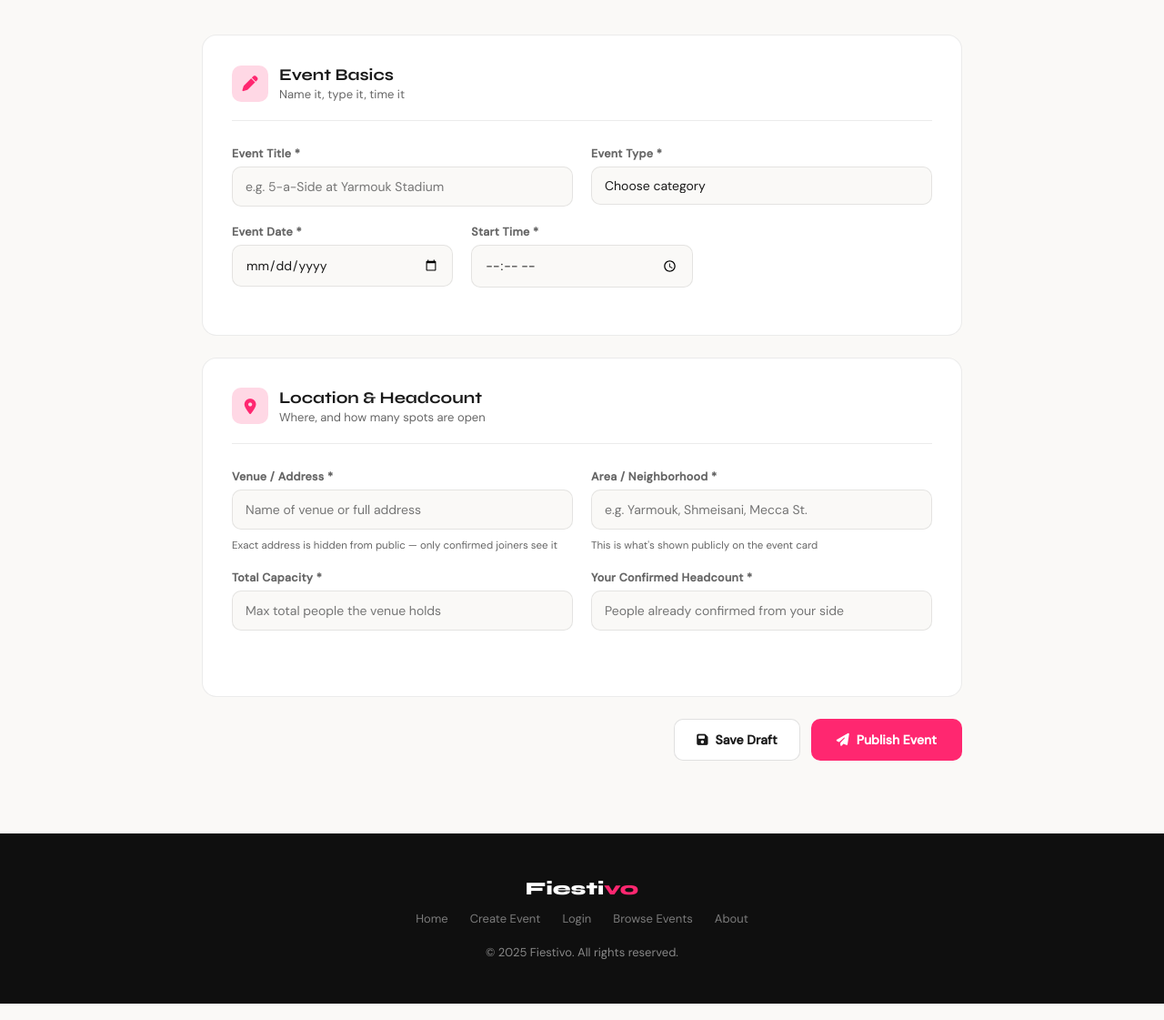
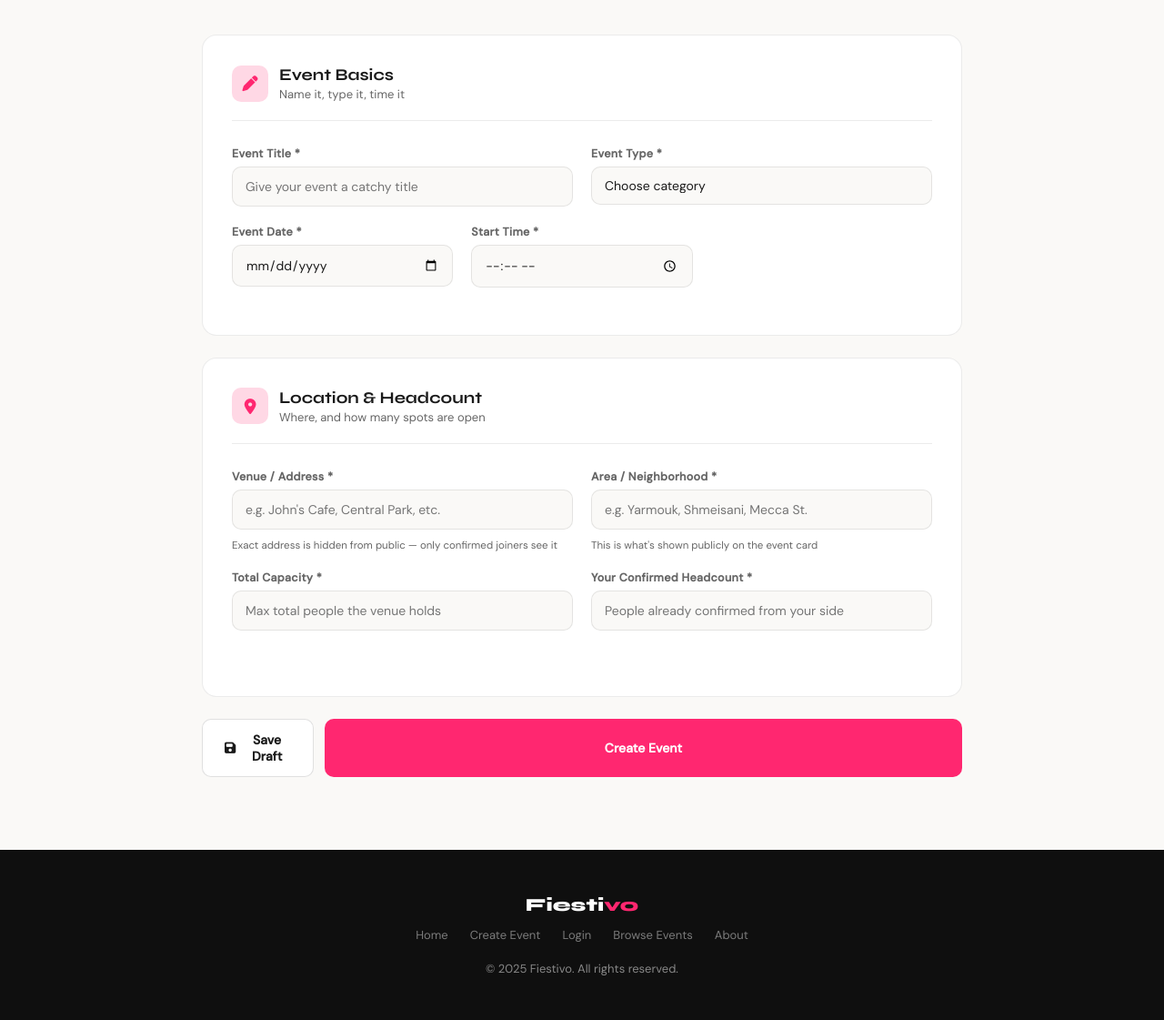
Before and after one commit to hasanshinnar/Fiestivo_Alpha, a Flask app: page /CreateEvent in a window 1280 px wide. Shown: the part 229-1350 px from the top of the page at 91% size. Run offline with Flask 3, Linux system fonts and the light colour scheme.

Commit message:
Added Flask Forms to the creat.html file

```diff
--- a/Fiestivo/__init__.py
+++ b/Fiestivo/__init__.py
@@ -1,5 +1,7 @@
 from flask import Flask, render_template, redirect, url_for, request
 
 app = Flask(__name__)
-
+app.config["SECRET_KEY"] = "2f3c1ea789e0b9ea645e6d92"
+from Fiestivo import database
+from Fiestivo import forms
 from Fiestivo import routes
--- a/Fiestivo/forms.py
+++ b/Fiestivo/forms.py
@@ -1,14 +1,47 @@
 from flask_wtf import FlaskForm
-from wtforms import StringField, IntegerField, DateField, TimeField, SubmitField
+from wtforms import (
+    StringField,
+    IntegerField,
+    DateField,
+    TimeField,
+    SubmitField,
+    SelectField,
+)
+from wtforms.validators import DataRequired, NumberRange
 
 
 class EventForm(FlaskForm):
-    title = StringField(label="Event Title")
-    event_type = StringField(label="Event Type")
-    date = DateField(label="Event Date")
-    time = TimeField(label="Start Time")
-    venue = StringField(label="Venue")
-    area = StringField(label="Area")
-    total_capacity = IntegerField(label="Total Capacity")
-    confirmed_count = IntegerField(label="Confirmed Count")
+    title = StringField(label="Event Title", validators=[DataRequired()])
+
+    event_type = SelectField(
+        label="Event Type",
+        validators=[DataRequired()],
+        choices=[
+            ("", "Choose category"),
+            ("football", "⚽ Football"),
+            ("padel", "🎾 Padel"),
+            ("basketball", "🏀 Basketball"),
+            ("mafia", "🃏 Mafia / Card Games"),
+            ("dinner", "🍽️ Hash w Nash (Lunch/Dinner)"),
+            ("chalet", "🏖️ Chalet / Pool Day"),
+            ("gaming", "🎮 Gaming Night (PlayStation)"),
+            ("hiking", "🏔️ Hiking / Nature Trip"),
+            ("roadtrip", "🚗 Road Trip"),
+            ("bowling", "🎳 Bowling Night"),
+            ("paintball", "🎯 Paintball / Laser Tag"),
+            ("cinema", "🎬 Cinema Outing"),
+            ("other", "Other"),
+        ],
+    )
+
+    date = DateField(label="Event Date", validators=[DataRequired()])
+    time = TimeField(label="Start Time", validators=[DataRequired()])
+    venue = StringField(label="Venue", validators=[DataRequired()])
+    area = StringField(label="Area", validators=[DataRequired()])
+    total_capacity = IntegerField(
+        label="Total Capacity", validators=[DataRequired(), NumberRange(min=2, max=100)]
+    )
+    confirmed_count = IntegerField(
+        label="Confirmed Count", validators=[NumberRange(min=0)]
+    )
     submit = SubmitField(label="Create Event")
--- a/Fiestivo/routes.py
+++ b/Fiestivo/routes.py
@@ -1,6 +1,7 @@
 from flask import render_template, redirect, url_for, request
 from Fiestivo import app
 from Fiestivo import database
+from Fiestivo.forms import EventForm
 
 
 @app.route("/")
@@ -13,34 +14,8 @@ def login():
     return render_template("login.html")
 
 
-@app.route("/CreateEvent", methods=["GET", "POST"])
+@app.route("/CreateEvent")
 def create_event():
-    if request.method == "POST":
-        title = request.form.get("title")
-        event_type = request.form.get("event_type")
-        date = request.form.get("date")
-        time = request.form.get("time")
-        venue = request.form.get("venue")
-        area = request.form.get("area")
-        total_capacity = int(request.form.get("total_capacity"))
-        confirmed_count = int(request.form.get("confirmed_count") or 0)
+    form = EventForm()
 
-        spots_open = total_capacity - confirmed_count
-
-        database.insert_event(
-            (
-                title,
-                event_type,
-                date,
-                time,
-                venue,
-                area,
-                total_capacity,
-                confirmed_count,
-                spots_open,
-            )
-        )
-
-        return redirect(url_for("home_page"))
-
-    return render_template("creat.html")
+    return render_template("creat.html", forms=form)
--- a/Fiestivo/templates/creat.html
+++ b/Fiestivo/templates/creat.html
@@ -420,7 +420,6 @@
   </div>
 
   <form action="/CreateEvent" method="post">
-    <!-- EVENT BASICS -->
     <div class="form-section">
       <div class="sec-header">
         <div class="sec-icon"><i class="fas fa-pen"></i></div>
@@ -433,37 +432,22 @@
       <div class="form-row">
         <div class="form-group">
           <label>Event Title *</label>
-          <input type="text" name="title" placeholder="e.g. 5-a-Side at Yarmouk Stadium" required />
+          {{forms.title(class="form-control", placeholder="Give your event a catchy title")}}
         </div>
         <div class="form-group">
           <label>Event Type *</label>
-          <select name="event_type" required>
-            <option value="">Choose category</option>
-            <option value="football">⚽ Football</option>
-            <option value="padel">🎾 Padel</option>
-            <option value="basketball">🏀 Basketball</option>
-            <option value="mafia">🃏 Mafia / Card Games</option>
-            <option value="dinner">🍽️ Hash w Nash (Lunch/Dinner)</option>
-            <option value="chalet">🏖️ Chalet / Pool Day</option>
-            <option value="gaming">🎮 Gaming Night (PlayStation)</option>
-            <option value="hiking">🏔️ Hiking / Nature Trip</option>
-            <option value="roadtrip">🚗 Road Trip</option>
-            <option value="bowling">🎳 Bowling Night</option>
-            <option value="paintball">🎯 Paintball / Laser Tag</option>
-            <option value="cinema">🎬 Cinema Outing</option>
-            <option value="other">Other</option>
-          </select>
+          {{forms.event_type(class="form-control")}}
         </div>
       </div>
 
       <div class="form-row thirds">
         <div class="form-group">
           <label>Event Date *</label>
-          <input type="date" name="date" required />
+          {{forms.date(class="form-control")}}
         </div>
         <div class="form-group">
           <label>Start Time *</label>
-          <input type="time" name="time" required />
+          {{forms.time(class="form-control")}}
         </div>
       </div>
     </div>
@@ -481,12 +465,12 @@
       <div class="form-row">
         <div class="form-group">
           <label>Venue / Address *</label>
-          <input type="text" name="venue" placeholder="Name of venue or full address" required />
+          {{forms.venue(class="form-control", placeholder="e.g. John's Cafe, Central Park, etc.")}}
           <span class="helper">Exact address is hidden from public — only confirmed joiners see it</span>
         </div>
         <div class="form-group">
           <label>Area / Neighborhood *</label>
-          <input type="text" name="area" placeholder="e.g. Yarmouk, Shmeisani, Mecca St." required />
+          {{forms.area(class="form-control", placeholder="e.g. Yarmouk, Shmeisani, Mecca St.", required=True)}}
           <span class="helper">This is what's shown publicly on the event card</span>
         </div>
       </div>
@@ -494,11 +478,11 @@
       <div class="form-row">
         <div class="form-group">
           <label>Total Capacity *</label>
-          <input type="number" name="total_capacity" placeholder="Max total people the venue holds" min="2" required />
+          {{forms.total_capacity(class="form-control", placeholder="Max total people the venue holds", min="2", required=True)}}
         </div>
         <div class="form-group">
           <label>Your Confirmed Headcount *</label>
-          <input type="number" name="confirmed_count" placeholder="People already confirmed from your side" min="1" required />
+          {{forms.confirmed_count(class="form-control", placeholder="People already confirmed from your side", min="1", required=True)}}
         </div>
       </div>
 
@@ -508,7 +492,7 @@
     <!-- ACTIONS -->
     <div class="form-actions">
       <button type="button" class="btn-draft"><i class="fas fa-save"></i> Save Draft</button>
-      <button type="submit" class="btn-publish"><i class="fas fa-paper-plane"></i> Publish Event</button>
+      {{ forms.submit(class="btn-publish") }}
     </div>
   </form>
 </div>
```
Also changed, not shown: Fiestivo/templates/Done.html (added, +27 -0 lines).
